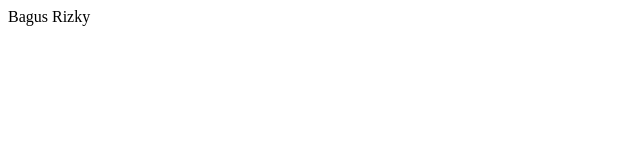
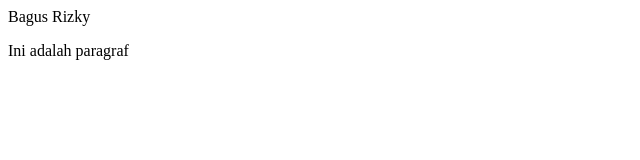
Before and after one commit to bagusrizky15/Git, a plain HTML site: page index.html in a window 1280 px wide. Shown: the whole page, without its empty margins (0-640 px from the left). Drawn offline with Linux system fonts and the light colour scheme.

Commit message:
menambahkan file dosen.html

```diff
--- a/index.html
+++ b/index.html
@@ -9,6 +9,9 @@
 <body>
 
     Bagus Rizky
+    <p>Ini adalah paragraf</p>
+    <script>
 
+    </script>
 </body>
 </html>
```
Also changed, not shown: dosen.html (added).
